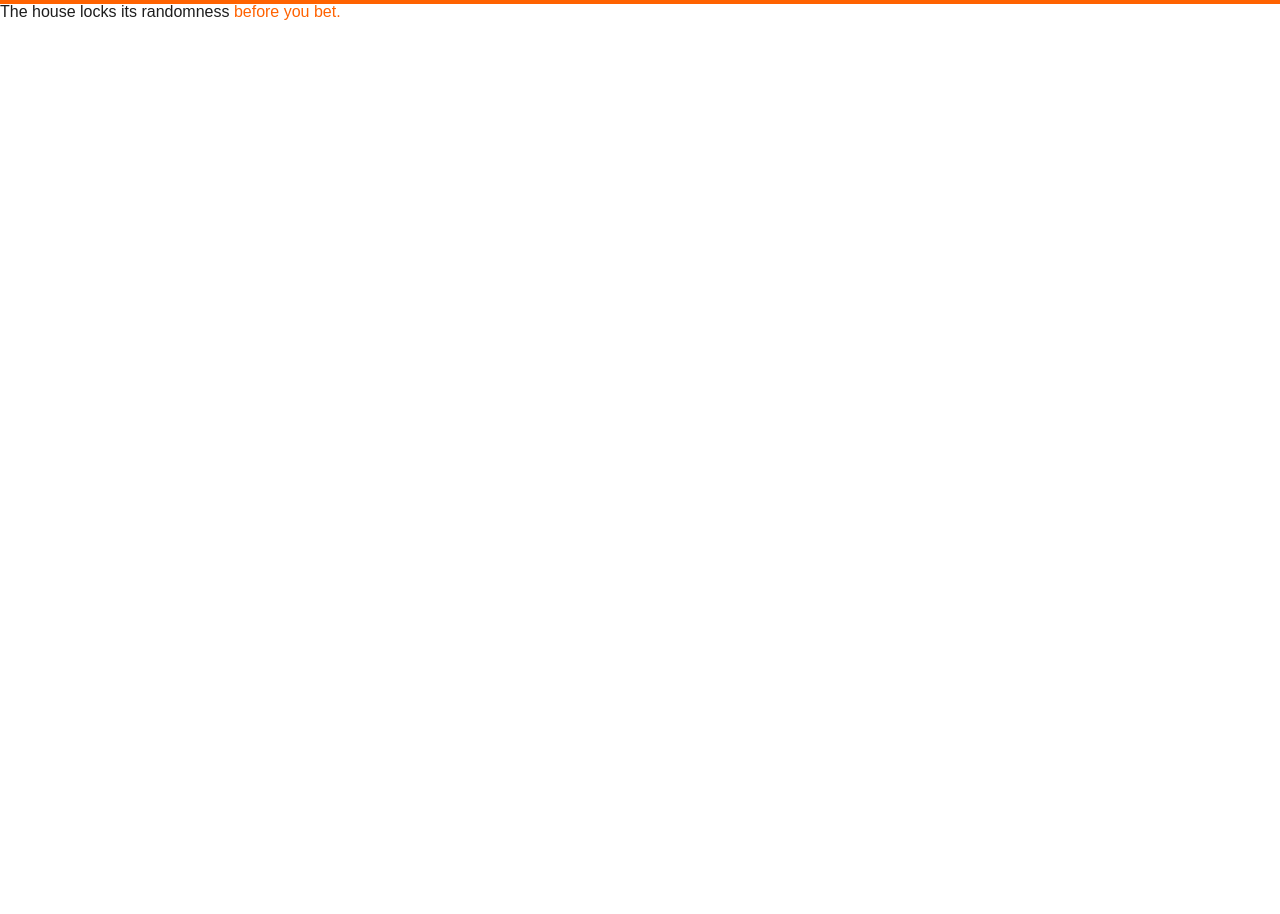
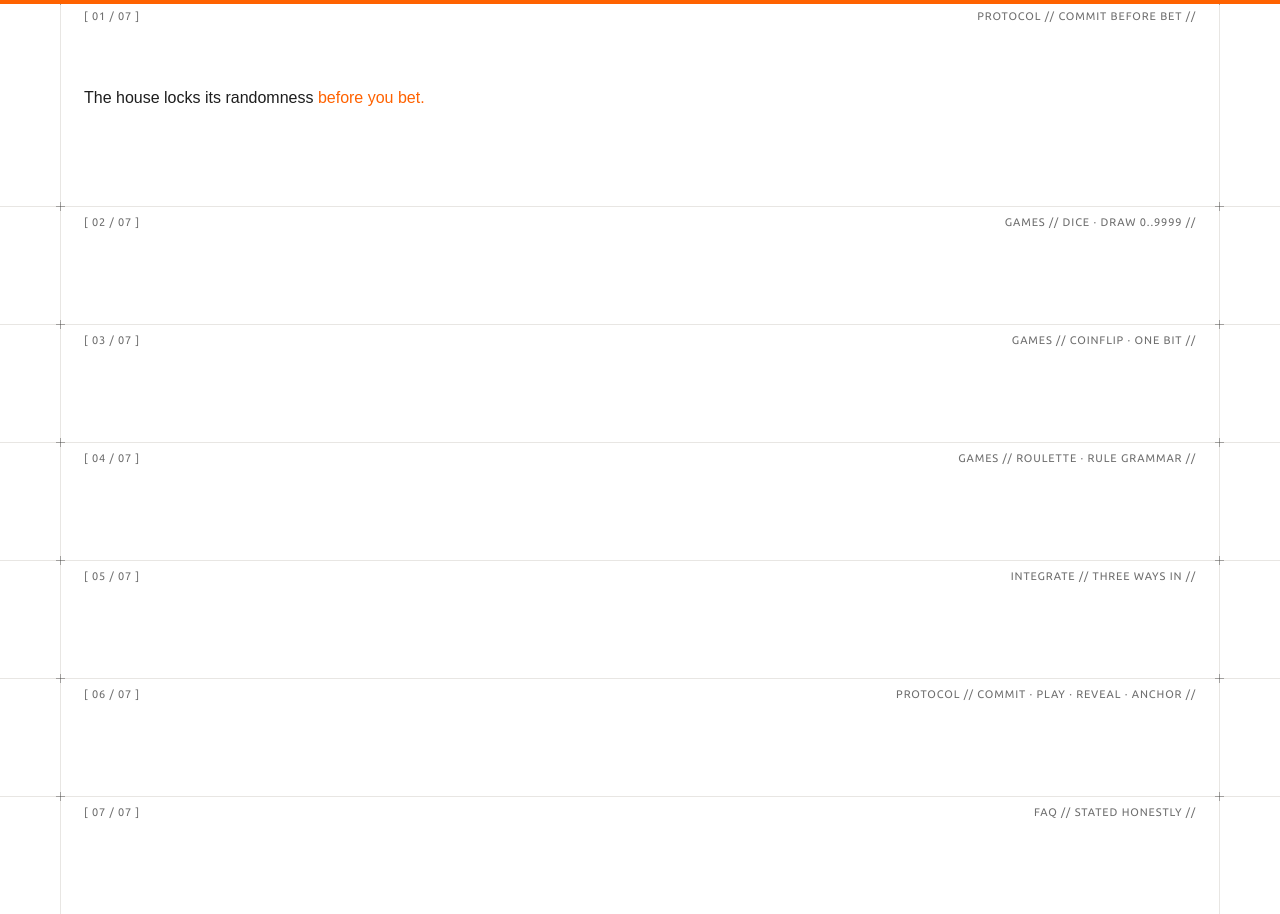
Before and after one commit to oynozan/foreseer, a Next.js app in the folder web/: page / in a window 1280 px wide. Before the commit the page ends 800 px from the top, so only its background shows below. Built offline with nearby package versions, Linux system fonts and the light colour scheme; a web font is replaced by a local one.

Commit message:
feat: add web blueprint lattice and section shells

```diff
--- a/web/app/globals.css
+++ b/web/app/globals.css
@@ -56,6 +56,81 @@ body::before {
     letter-spacing: 0.08em;
 }
 
+/* blueprint lattice: rails, rules, ticks */
+.frame {
+    position: relative;
+}
+
+.frame::before,
+.frame::after {
+    content: "";
+    position: absolute;
+    top: 0;
+    bottom: 0;
+    width: 1px;
+    background: var(--color-line);
+}
+
+.frame::before {
+    left: var(--rail-inset);
+}
+
+.frame::after {
+    right: var(--rail-inset);
+}
+
+.band {
+    position: relative;
+    border-top: 1px solid var(--color-line);
+}
+
+.band::before,
+.band::after {
+    content: "";
+    position: absolute;
+    top: -5px;
+    width: 9px;
+    height: 9px;
+    background:
+        linear-gradient(var(--tick-ink), var(--tick-ink)) center / 9px 1px no-repeat,
+        linear-gradient(var(--tick-ink), var(--tick-ink)) center / 1px 9px no-repeat;
+    z-index: 1;
+}
+
+.band::before {
+    left: calc(var(--rail-inset) - 4px);
+}
+
+.band::after {
+    right: calc(var(--rail-inset) - 4px);
+}
+
+.col {
+    max-width: var(--col-max);
+    margin-inline: auto;
+    padding-inline: 24px;
+}
+
+.meta {
+    display: flex;
+    justify-content: space-between;
+    flex-wrap: wrap;
+    gap: 8px;
+    padding-top: 10px;
+    font-size: 11px;
+    line-height: 1;
+    color: var(--color-muted);
+}
+
+@media (max-width: 767px) {
+    .frame::before,
+    .frame::after,
+    .band::before,
+    .band::after {
+        display: none;
+    }
+}
+
 @media (prefers-reduced-motion: reduce) {
     *,
     *::before,
--- a/web/app/page.tsx
+++ b/web/app/page.tsx
@@ -1,9 +1,21 @@
+import Band from "@/components/Band";
+
 export default function Home() {
     return (
-        <main>
-            <h1>
-                The house locks its randomness <span className="text-primary">before you bet.</span>
-            </h1>
-        </main>
+        <div className="frame">
+            <main>
+                <Band id="hero" meta={["[ 01 / 07 ]", "PROTOCOL // COMMIT BEFORE BET //"]}>
+                    <h1 className="pt-16">
+                        The house locks its randomness <span className="text-primary">before you bet.</span>
+                    </h1>
+                </Band>
+                <Band id="demo-dice" meta={["[ 02 / 07 ]", "GAMES // DICE · DRAW 0..9999 //"]} />
+                <Band id="demo-coinflip" meta={["[ 03 / 07 ]", "GAMES // COINFLIP · ONE BIT //"]} />
+                <Band id="demo-roulette" meta={["[ 04 / 07 ]", "GAMES // ROULETTE · RULE GRAMMAR //"]} />
+                <Band id="code" meta={["[ 05 / 07 ]", "INTEGRATE // THREE WAYS IN //"]} />
+                <Band id="how-it-works" meta={["[ 06 / 07 ]", "PROTOCOL // COMMIT · PLAY · REVEAL · ANCHOR //"]} />
+                <Band id="faq" meta={["[ 07 / 07 ]", "FAQ // STATED HONESTLY //"]} />
+            </main>
+        </div>
     );
 }
--- /dev/null
+++ b/web/components/Band.tsx
@@ -0,0 +1,23 @@
+import type { ReactNode } from "react";
+
+type BandProps = {
+    id: string;
+    meta?: [string, string];
+    children?: ReactNode;
+};
+
+export default function Band({ id, meta, children }: BandProps) {
+    return (
+        <section id={id} className="band">
+            <div className="col pb-24">
+                {meta && (
+                    <div className="meta tech" aria-hidden="true">
+                        <span>{meta[0]}</span>
+                        <span>{meta[1]}</span>
+                    </div>
+                )}
+                {children}
+            </div>
+        </section>
+    );
+}
--- a/web/smoke.mjs
+++ b/web/smoke.mjs
@@ -44,7 +44,7 @@ if (/\b2px solid\b/.test(css)) fail("2px border in globals.css");
 else ok("no 2px borders");
 
 // prerendered page checks
-const REQUIRED_IDS = [];
+const REQUIRED_IDS = ["hero", "demo-dice", "demo-coinflip", "demo-roulette", "code", "how-it-works", "faq"];
 const htmlPath = join(root, ".next", "server", "app", "index.html");
 if (existsSync(htmlPath)) {
     const page = readFileSync(htmlPath, "utf8");
```
